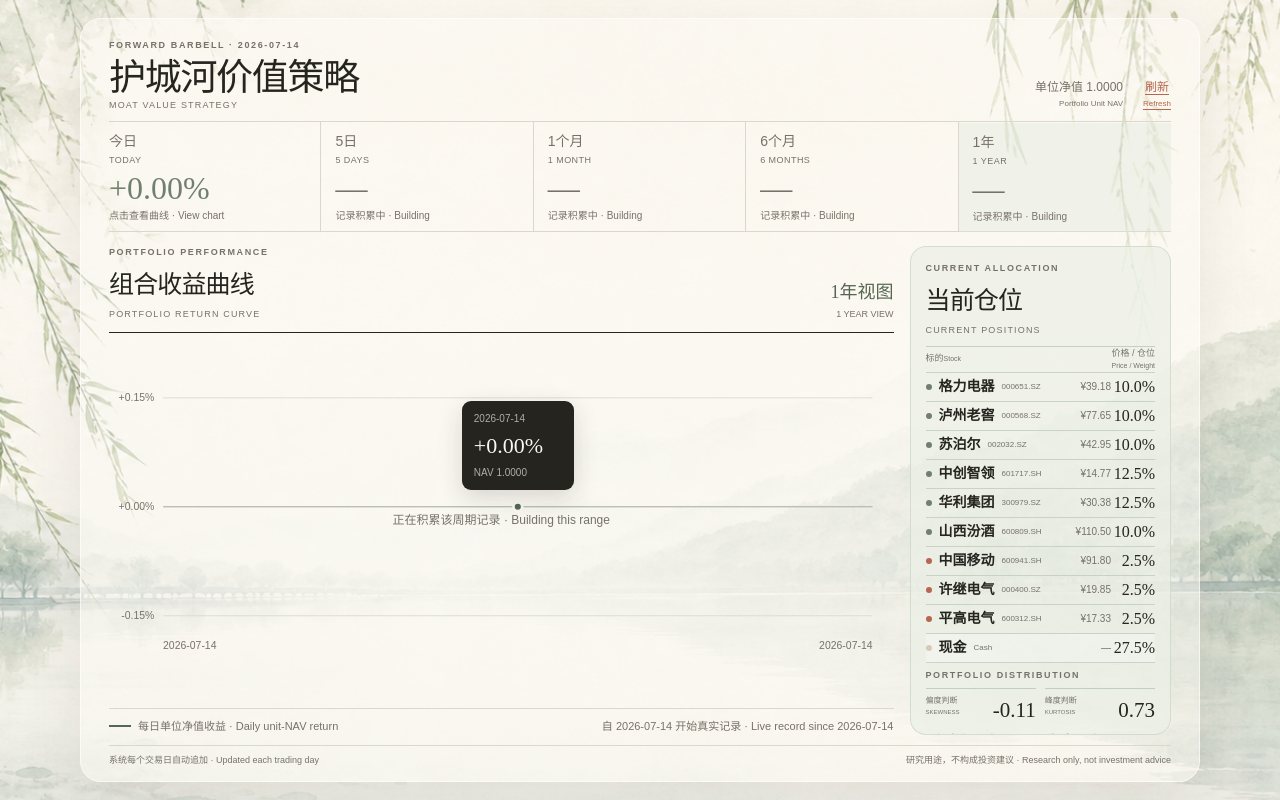
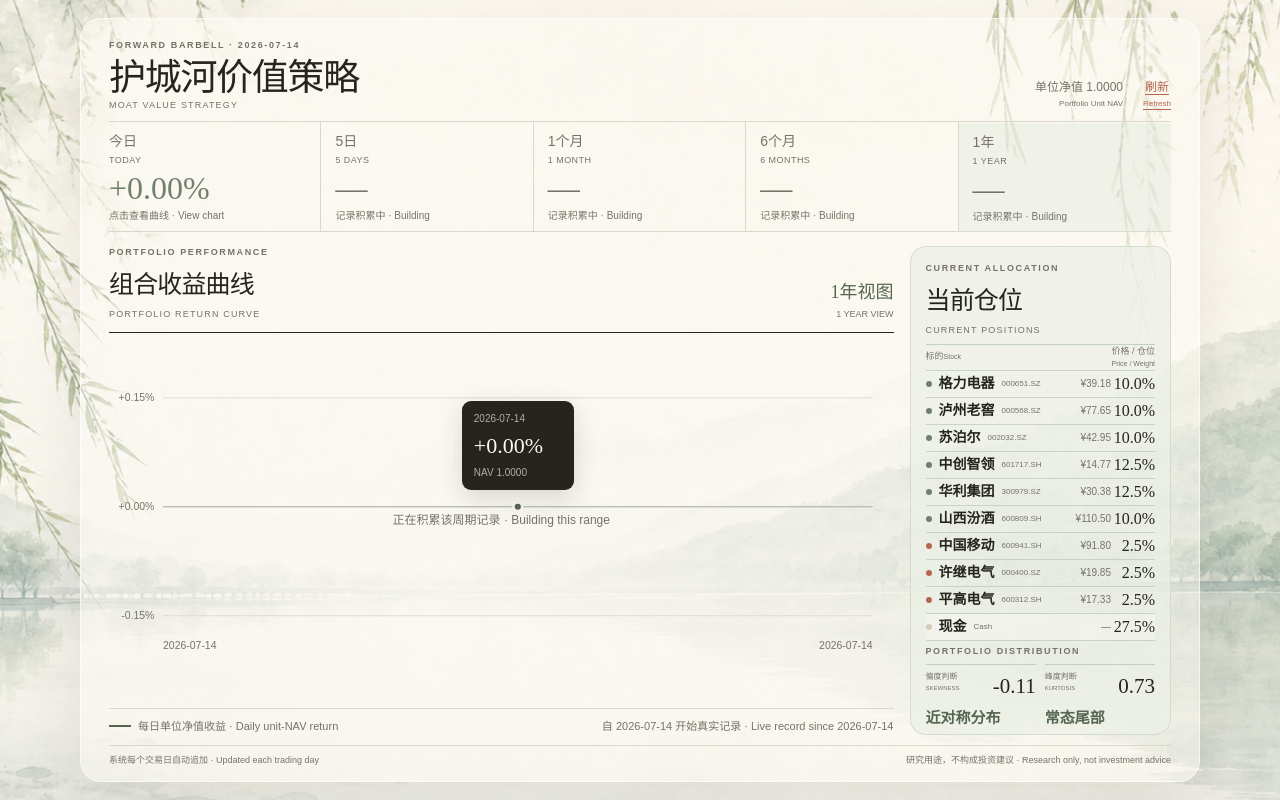
Before and after one commit to MIngQian04/margin-of-safety-investment-research-platform, a Next.js app: page / in a window 1280 px wide. Built offline with nearby package versions, Linux system fonts and the light colour scheme.

Commit message:
Keep distribution labels inside panel

```diff
--- a/app/globals.css
+++ b/app/globals.css
@@ -55,12 +55,12 @@
 .line-key { display:inline-block; width:22px; height:2px; margin:0 7px 3px 0; background:var(--sage-dark); }
 
 .portfolio-panel { min-height:0; padding:15px; overflow:hidden; background:rgba(225,233,222,.45); border:1px solid rgba(199,212,195,.68); border-radius:16px; backdrop-filter:blur(.35px); display:flex; flex-direction:column; }
-.holding-list { margin-top:8px; border-top:1px solid rgba(183,199,178,.78); }
-.holding-list>div { display:flex; justify-content:space-between; align-items:center; min-height:29px; border-bottom:1px solid rgba(190,203,186,.76); }
+.holding-list { margin-top:6px; border-top:1px solid rgba(183,199,178,.78); }
+.holding-list>div { display:flex; justify-content:space-between; align-items:center; min-height:27px; border-bottom:1px solid rgba(190,203,186,.76); }
 .holding-list span { display:flex; align-items:center; min-width:0; }
 .holding-list b { font-family:"Songti SC",serif; font-size:14px; font-weight:600; }
 .holding-list small { margin-left:7px; color:var(--muted); font-size:8px; }
-.holding-list-head { min-height:23px!important; color:var(--muted); font-size:9px; }
+.holding-list-head { min-height:22px!important; color:var(--muted); font-size:9px; }
 .holding-list-head span:last-child { display:block; text-align:right; }
 .holding-list-head small { display:block; margin:1px 0 0; font-size:7px; }
 .holding-values { display:grid; grid-template-columns:58px 44px; align-items:center; text-align:right; }
@@ -69,7 +69,7 @@
 .anchor-dot,.future-dot,.cash-dot { flex:0 0 auto; display:inline-block; width:6px; height:6px; margin-right:7px; border-radius:50%; background:var(--sage); }
 .future-dot { background:var(--terra); }.cash-dot { background:var(--sand); }
 .cash-line { background:rgba(255,255,255,.25); }
-.portfolio-distribution { margin-top:auto; padding-top:6px; display:grid; grid-template-columns:repeat(2,minmax(0,1fr)); column-gap:9px; }
+.portfolio-distribution { margin-top:auto; padding-top:4px; display:grid; grid-template-columns:repeat(2,minmax(0,1fr)); column-gap:9px; }
 .portfolio-distribution>.kicker { grid-column:1 / -1; }
 .portfolio-distribution>div { min-width:0; display:grid; grid-template-columns:1fr auto; column-gap:6px; padding:6px 0 2px; border-top:1px solid rgba(183,199,178,.78); }
 .portfolio-distribution span,.portfolio-distribution span small,.portfolio-distribution em { display:block; color:var(--muted); font-size:8px; font-style:normal; }
```
Also changed, not shown: 1 other file (tests, documents, lock files or other folders).
